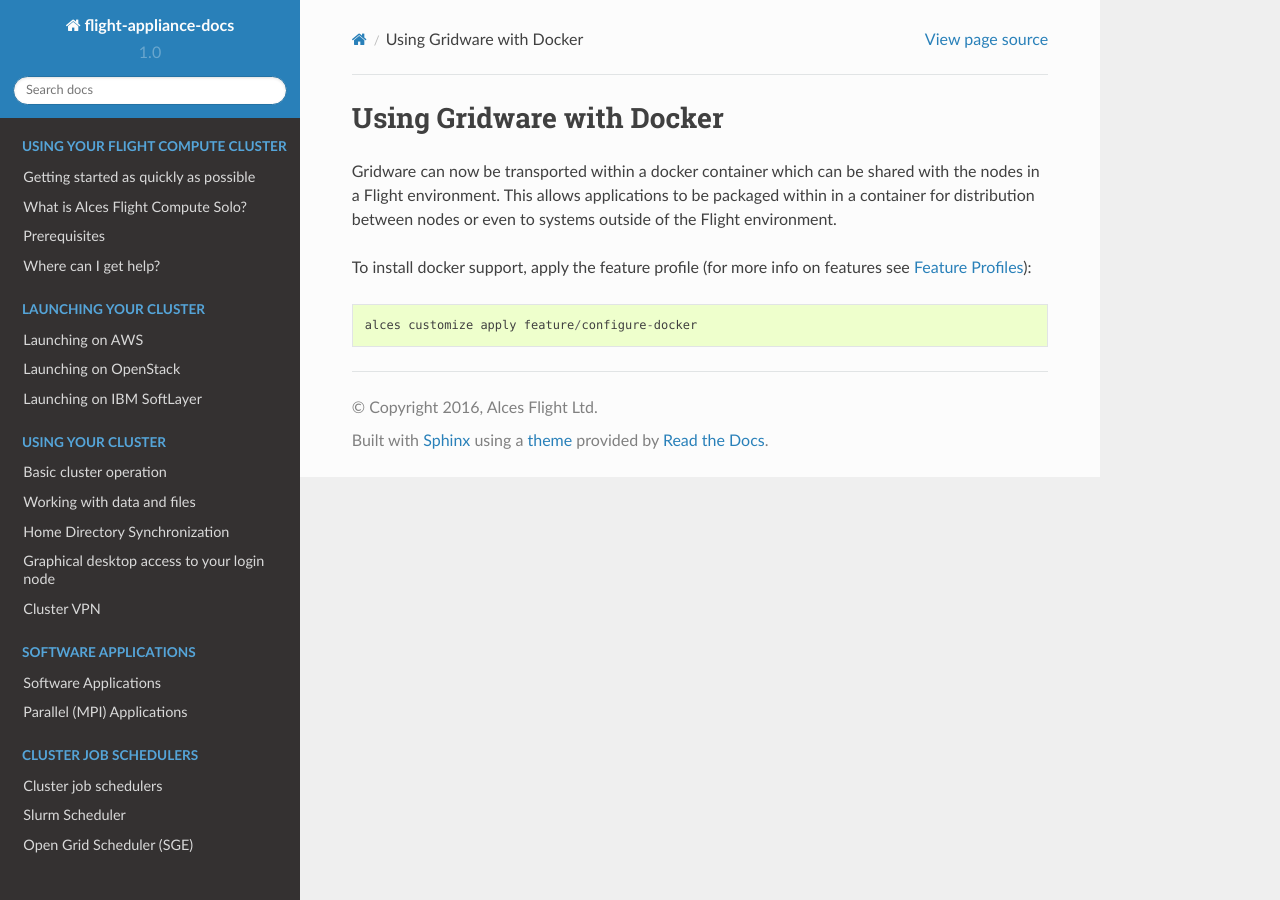
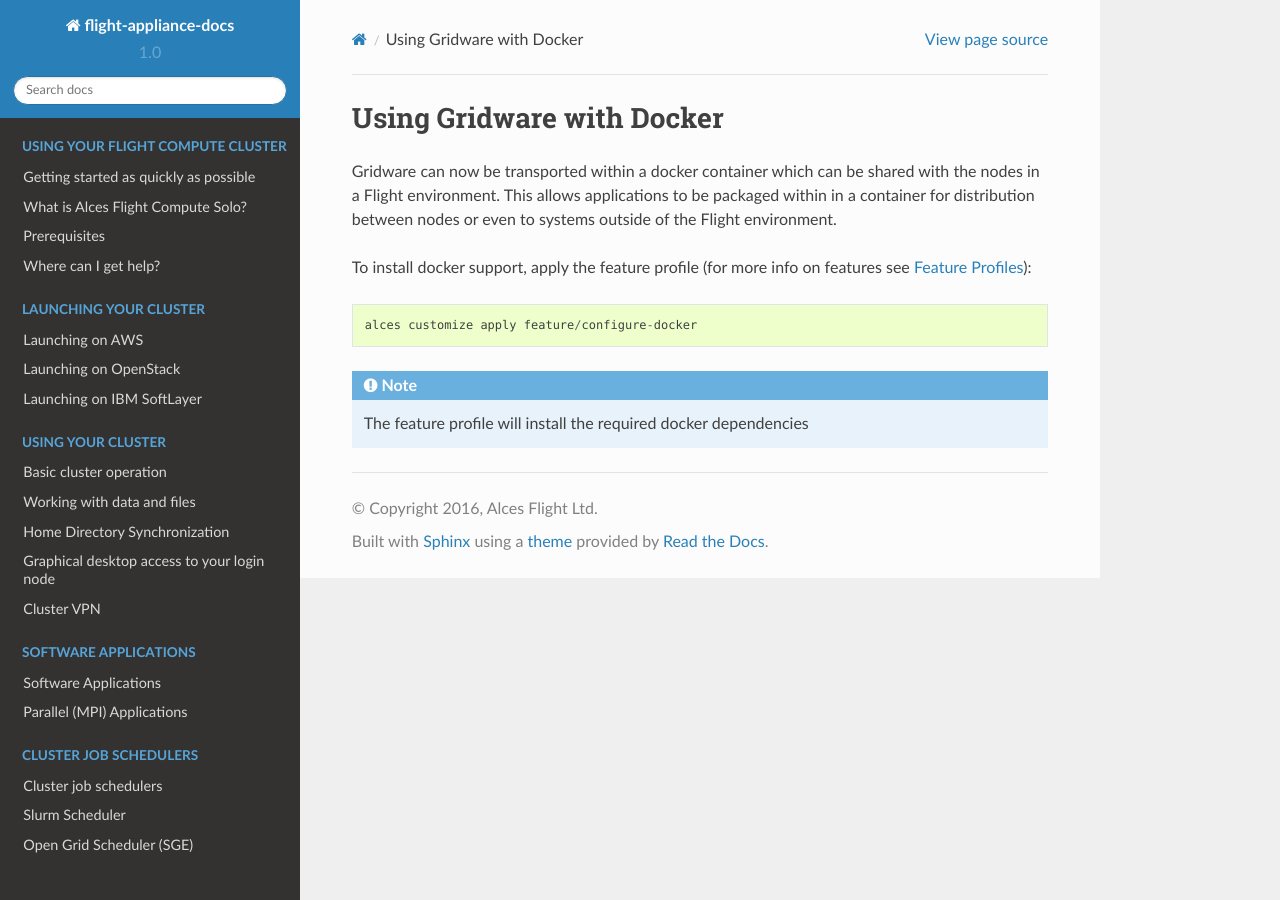
Before and after one commit to alces-software/flight-appliance-docs, a Sphinx documentation site: the page built from docs/source/apps/docker.rst, in a window 1280 px wide. Built offline with Sphinx 7.4.7 and the Read the Docs theme 2.0.0, drawn with Linux system fonts in a browser that asks for light colours.

Commit message:
Began docker page

```diff
--- a/docs/source/apps/docker.rst
+++ b/docs/source/apps/docker.rst
@@ -8,3 +8,5 @@ Gridware can now be transported within a docker container which can be shared wi
 To install docker support, apply the feature profile (for more info on features see :ref:`feature-profiles`)::
 
     alces customize apply feature/configure-docker
+
+.. note:: The feature profile will install the required docker dependencies
```
